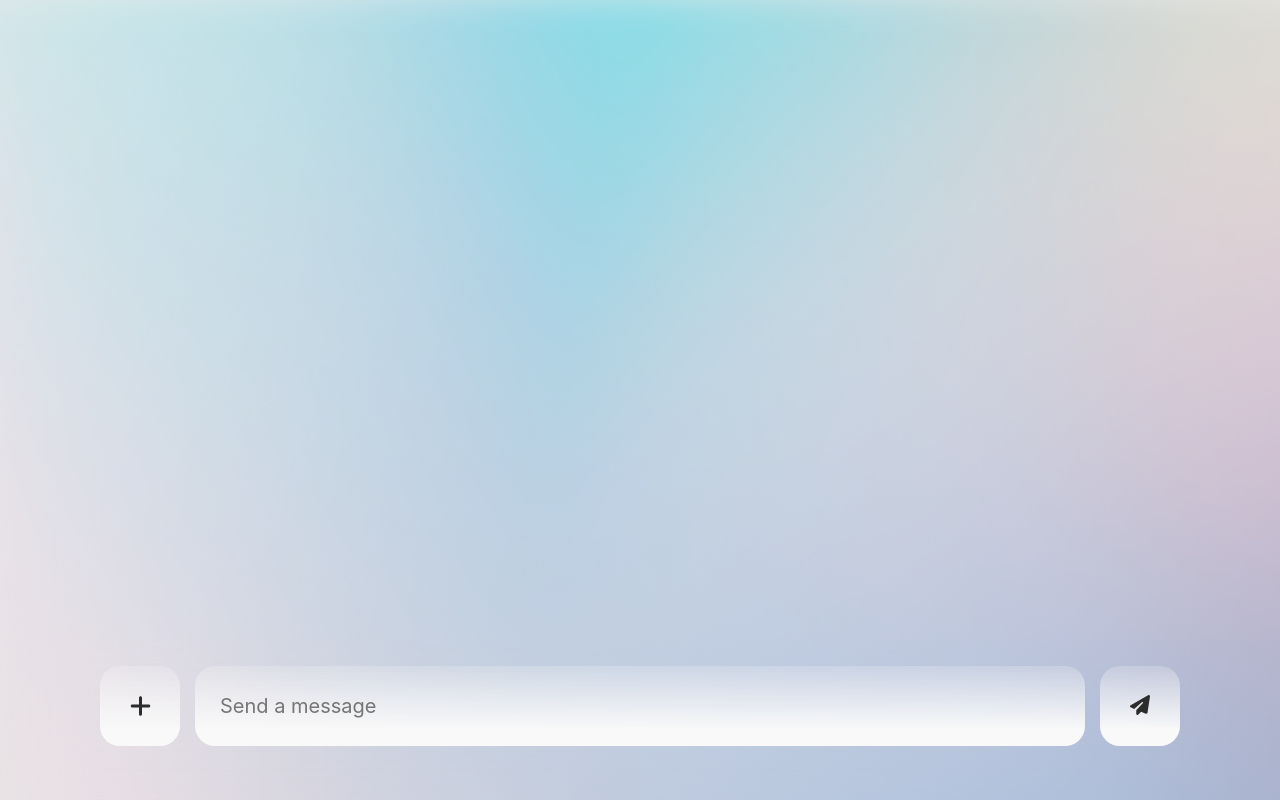
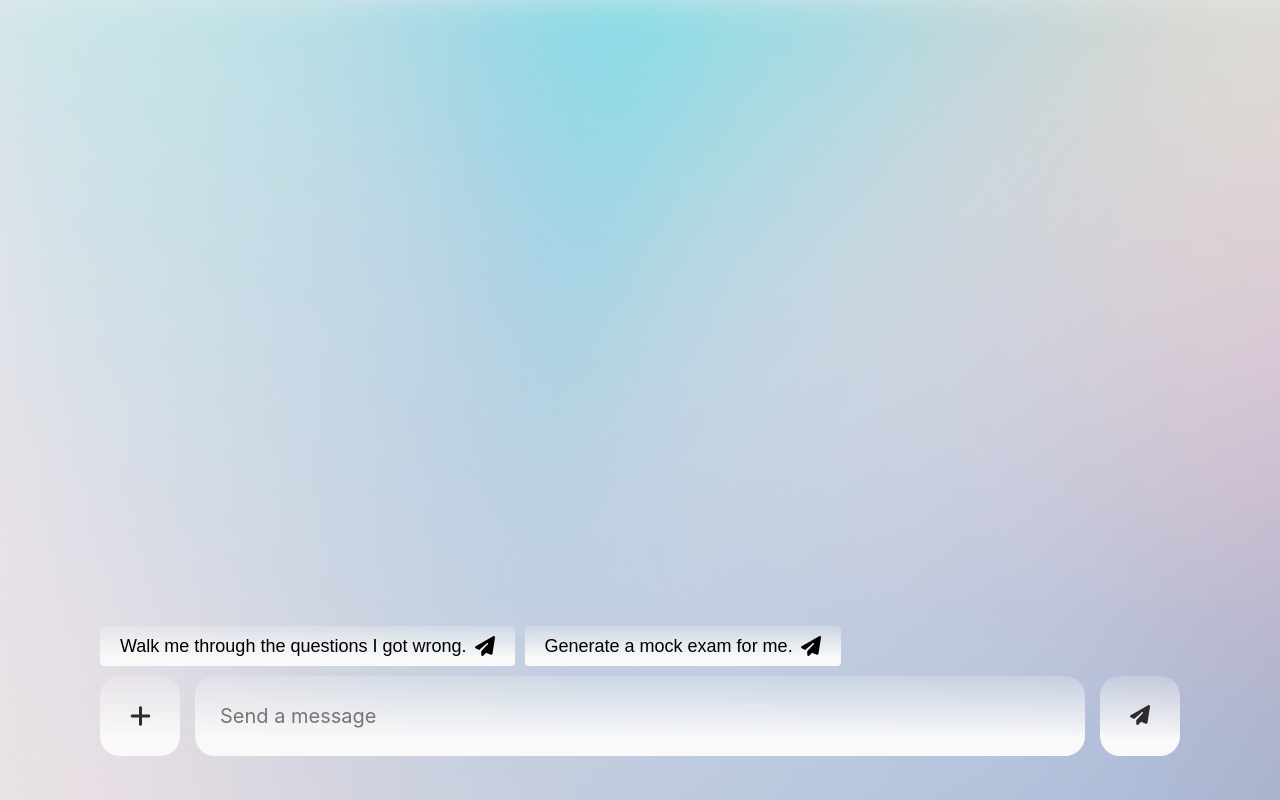
Before and after one commit to LinHong149/HackThe6ix-StudyGPT, a Next.js app: page / in a window 1280 px wide. Built offline with nearby package versions, Linux system fonts and the light colour scheme.

Commit message:
Added suggestions

```diff
--- a/pages/index.js
+++ b/pages/index.js
@@ -28,7 +28,7 @@ export default function Home() {
 
   const pressedSubmit = () => {
     clearAllFileNames();
-    runAI();
+    runAI(inputField);
   }
 
   const handleFileChange = (event) => {
@@ -49,10 +49,10 @@ export default function Home() {
   };
 
 
-  const runAI = async () => {
+  const runAI = async (prompt) => {
     // Push user's message
-    setMessages(prevMessages => [...prevMessages, { sender: 'user', content: userPrompt }]);
-    setUserPrompt(inputField); // Store the user's message
+    setMessages(prevMessages => [...prevMessages, { sender: 'user', content: prompt }]);
+    setUserPrompt(prompt); // Store the user's message
     setInputField(""); // Clear the input field
     setIsLoading(true); // Start the loading indicator
 
@@ -107,6 +107,20 @@ export default function Home() {
       </div>
 
       <div className={styles.bottomBg}>
+        <div className={styles.suggestionsContainer}>
+          <button className={styles.suggestion} onClick={() => runAI("Walk me through the questions I got wrong.")}>
+            <div className={styles.suggestionText}>Walk me through the questions I got wrong.</div>
+            <FontAwesomeIcon icon={faPaperPlane} />
+          </button>
+
+          <button className={styles.suggestion} onClick={() => runAI("Generate a mock exam for me.")}>
+            <div className={styles.suggestionText}>Generate a mock exam for me.</div>
+            <FontAwesomeIcon icon={faPaperPlane} />
+          </button>
+
+        </div>
+
+
         <div className={styles.inputGroup}>
           <div>
             {/* <label for="files" class="btn">Select Image</label> */}
--- a/styles/Home.module.css
+++ b/styles/Home.module.css
@@ -16,7 +16,7 @@
   margin: 0 100px;
   flex-grow: 1;
   height: 100%;
-  padding: 80px 0 40% 0;
+  padding: 80px 0 13% 0;
   flex-direction: column;
   gap: 80px;
   overflow: scroll;
@@ -75,7 +75,7 @@
 
 .bottomBg {
   width: 100%;
-  height: 20%;
+  height: 25%;
   max-height: 300px;
   padding-top: 2%;
   position: absolute;
@@ -149,6 +149,10 @@
   color: #2C2C2C;
 }
 
+.inputSubmit:hover {
+  cursor: pointer;
+}
+
 .showFiles {
   display: flex;
   padding: 0 100px;
@@ -168,6 +172,35 @@
   font-size: 18px;
 }
 
+.suggestionsContainer {
+  display: flex;
+  flex-direction: row;
+  padding: 0 100px;
+  gap: 10px;
+}
+
+.suggestion {
+  display: flex;
+  flex-direction: row;
+  background: linear-gradient(180deg, rgba(250, 250, 250, 0.20) 0%, #F9F9F9 80.11%);
+  border: none;
+  border-radius: 4px;
+  height: 40px;
+  padding: 10px 20px;
+  cursor: pointer;
+  font-size: 20px;
+}
+
+.suggestion:hover {
+  background: linear-gradient(180deg, rgba(200, 200, 200, 0.90) 0%, #E0E0E0 100%); /* Much darker gradient on hover */
+}
+
+
+.suggestionText {
+  font-size: 18px;
+  padding-right: 8px;
+}
+
 .deleteFile {
   border: none;
   background: none;
@@ -178,4 +211,5 @@
 .inputTextDisabled {
   background-color: #f2f2f2;
   color: #c0c0c0;
+  outline: none;
 }
```
